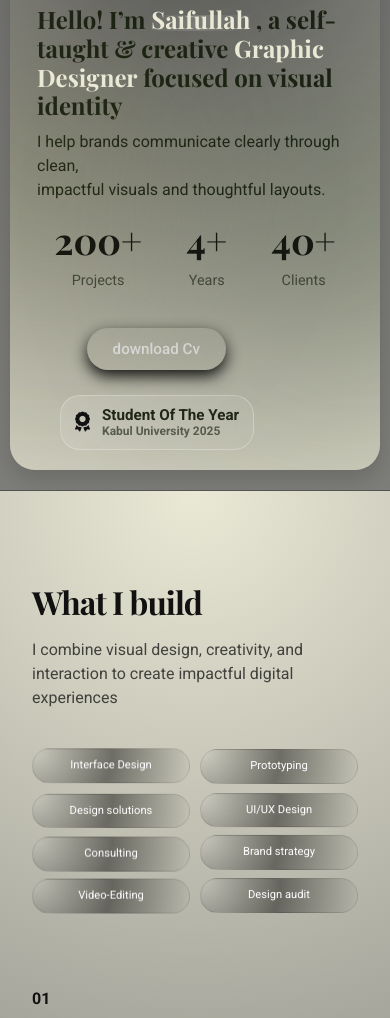
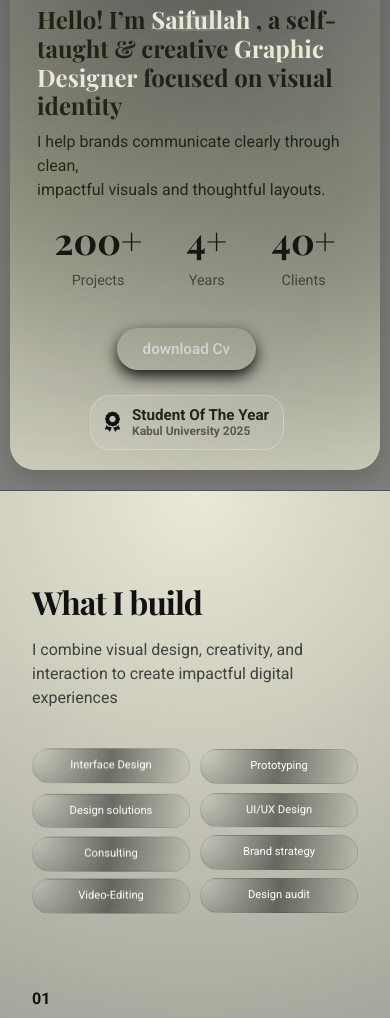
Before and after one commit to EdCodeX/saifullah-portfolio-website, a plain HTML site: page index.html in a window 390 px wide. Shown: the part 967-1985 px from the top of the page. Drawn offline with nearby package versions, Linux system fonts and the light colour scheme.

Commit message:
Update style.css
Update style of btn about and hero name directly on GitHub

```diff
--- a/style.css
+++ b/style.css
@@ -509,6 +509,7 @@ body.dark-mode .img-dark {
 
   .hero-left .name {
     font-size: 2.5rem;
+    margin-left: 15px;
   }
 
   .hero-left .role {
@@ -762,7 +763,7 @@ body.dark-mode .img-dark {
   .award-side {
     top: auto;
     bottom: 20px;
-    left: 50px;
+    left: 80px;
     right: auto;
   }
 
@@ -774,7 +775,7 @@ body.dark-mode .img-dark {
   }
 
   .btn-cv {
-    margin: 0 0 50px 50px;
+    margin: 0 0 50px 80px;
   }
 
   .award-badge i {
@@ -1788,6 +1789,7 @@ body.dark-mode .img-dark {
 @media (max-width: 768px) {
   .cta-socials {
     gap: 18px;
+    flex-direction: column;
   }
 
   .dot {
```
